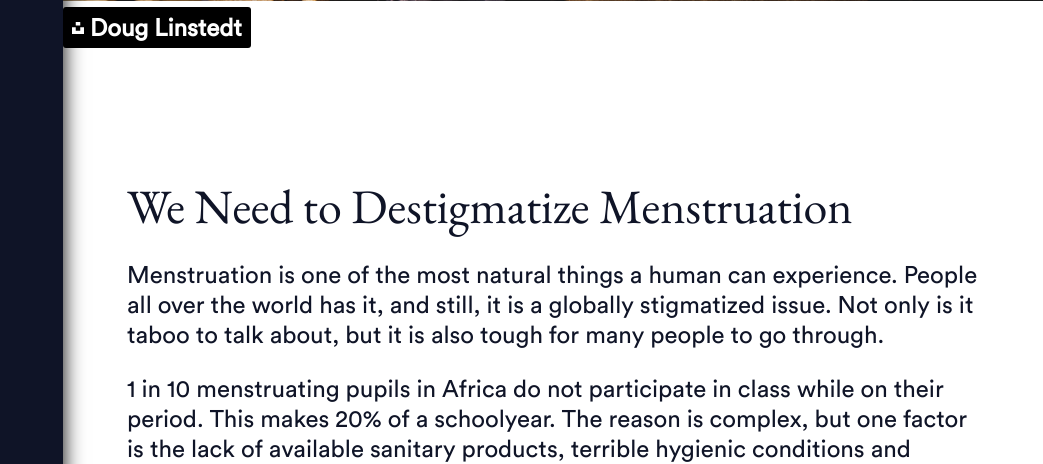
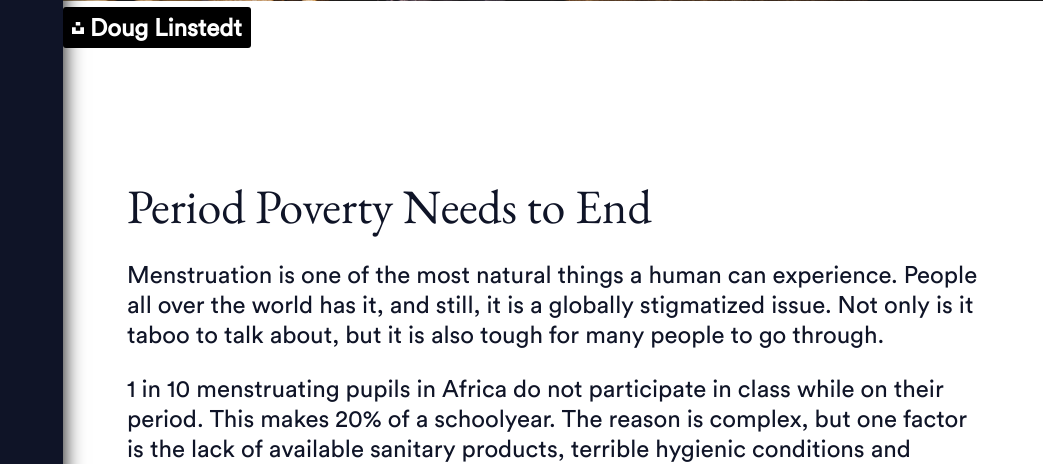
Before and after one commit to mikkelgud/final-project-webprosjekt, a PHP site: page /challenge.php in a window 1280 px wide. Shown: the part 1156-1620 px from the top of the page, without its empty margins (237-1280 px from the left). Run offline with PHP 8.4, Linux system fonts and the light colour scheme.

Commit message:
Update headline

```diff
--- a/challenge.php
+++ b/challenge.php
@@ -22,7 +22,7 @@
         <div class="container">
             <div class="grid">
                 <div class="col">
-                    <h2 class="serif">We Need to Destigmatize Menstruation</h2>
+                    <h2 class="serif">Period Poverty Needs to End</h2>
                     <p>Menstruation is one of the most natural things a human can experience. People all over the world has it, and still, it is a globally stigmatized issue. Not only is it taboo to talk about, but it is also tough for many people to go through.</p>
                     <p> 1 in 10 menstruating pupils in Africa do not participate in class while on their period. This makes 20% of a schoolyear. The reason is complex, but one factor is the lack of available sanitary products, terrible hygienic conditions and poverty.</p>
                     <q>At its worst, there are no toilets at all. In some schools, there may only be a small room for both girls and boys, where there is only a hole in the floor.</q>
```
